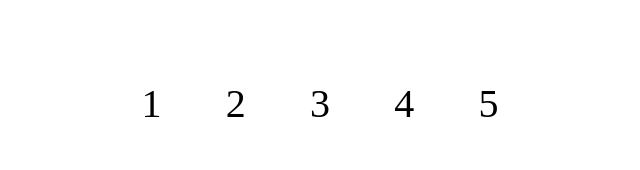
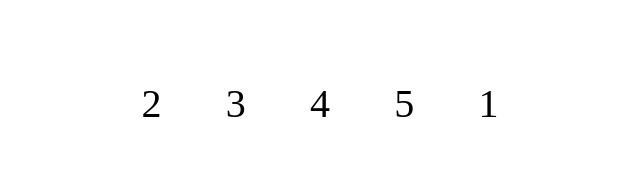
Before and after one commit to kenyansa/codesignal_preps, a plain HTML site: page index.html in a window 1280 px wide. Both pictures are taken after a click on the button "<<". Shown: the full height of the page, 320-960 px from the left. Drawn offline with Linux system fonts and the light colour scheme.

Commit message:
add js file and code

```diff
--- a/index.html
+++ b/index.html
@@ -21,5 +21,6 @@
         <div class="right-shift-button">
             <button>>></button>
         </div>
+        <script src="index.js"></script>
     </body>
 </html>
--- /dev/null
+++ b/index.js
@@ -0,0 +1,13 @@
+const buttons = document.getElementsByTagName("button");
+const boxes = document.getElementsByClassName("box");
+
+const arr = Array.prototype.map.call(boxes, box => box.innerHTML);
+buttons[0].onclick = function() {
+  arr.push(arr.shift());
+  Array.prototype.forEach.call(boxes, (box, ind) => box.innerHTML = arr[ind]);
+}
+
+buttons[1].onclick = function() {
+  arr.unshift(arr.pop());
+  Array.prototype.forEach.call(boxes, (box, ind) => box.innerHTML = arr[ind]);
+}
```
